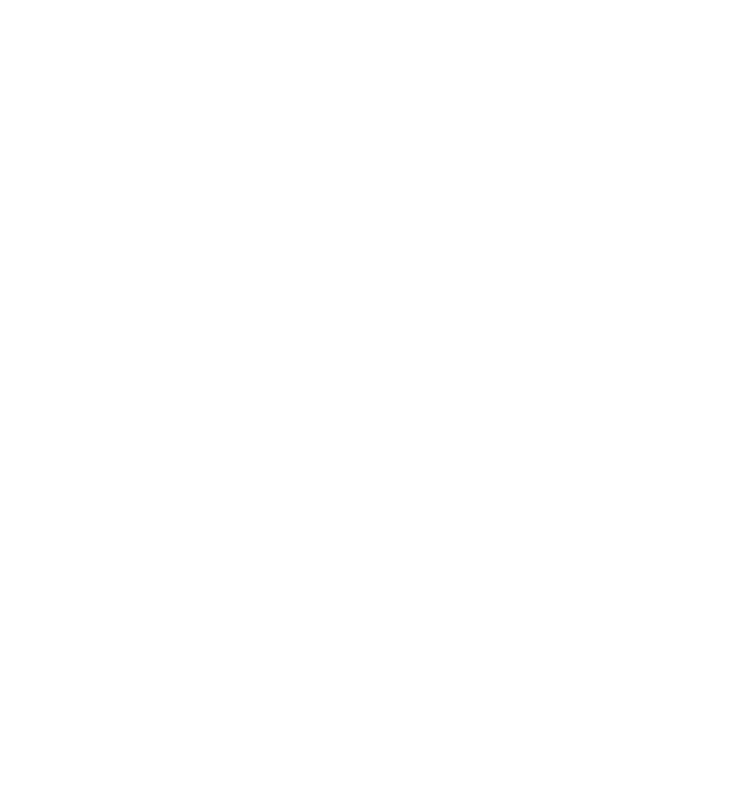
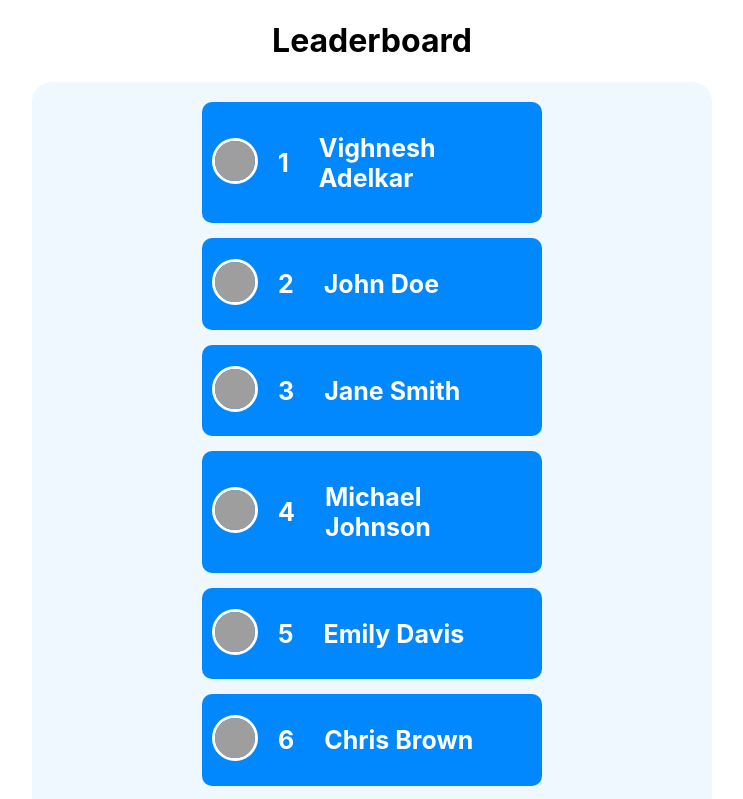
Before and after one commit to vighneshadelkar/SIH-HACKATHON-MERN, a React (Create React App) app in the folder client/: page /leaderboard in a window 1280 px wide. Before the commit this address had no page. Shown: the top 799 px of the page, without its empty margins (268-1011 px from the left). Built offline with nearby package versions, Linux system fonts and the light colour scheme; grey boxes are pictures that could not be loaded; a web font is replaced by a local one.

Commit message:
added leaderboard page

```diff
--- a/client/src/App.js
+++ b/client/src/App.js
@@ -11,6 +11,7 @@
 import Chat from "./pages/Chat/Chat";
 import Videos from "./pages/Videospg/Videos";
 import Signup from "./pages/Login/Signup";
+import Leaderboard from "./pages/Leaderboard/Leaderboard";
 
 function App() {
   useEffect(() => {
@@ -30,6 +31,7 @@
             <Route exact path="/chat" element={<Chat />}></Route>
             <Route exact path="/videos" element={<Videos />}></Route>
             <Route exact path="/signup" element={<Signup />}></Route>
+            <Route exact path="/leaderboard" element={<Leaderboard />}></Route>
           </Routes>
         </BrowserRouter>
       </div>
--- a/client/src/components/Messages/Messages.css
+++ b/client/src/components/Messages/Messages.css
@@ -62,6 +62,7 @@
     width: 40px;
     height: 40px;
     border-radius: 50%;
+    border: 3px solid white;
 }
 
 .chat-own{
--- /dev/null
+++ b/client/src/pages/Leaderboard/Leaderboard.css
@@ -0,0 +1,57 @@
+.ldContainer{
+    width: 100%;
+}
+
+.ldWrapper{
+    width: 100%;
+    display: flex;
+    flex-direction: column;
+    justify-content: center;
+    align-items: center;
+}
+
+.ldList {
+    list-style-type: none;
+    padding: 20px;
+    border-radius: 20px;
+    display: flex;
+    flex-direction: column;
+    align-items: center;
+    justify-content: center;
+    width: 50%;
+    gap: 10px;
+    background-color: aliceblue;
+  }
+
+  .heading{
+    list-style-type: none;
+    padding: 20px;
+    border-radius: 20px;
+    display: flex;
+    width: 50%;
+    gap: 10px;
+    background-color: aliceblue;
+  }
+
+  .ldItem {
+    width: 50%;
+    margin-bottom: 5px;
+    padding: 10px;
+    background-color: rgb(1, 136, 255);
+    border-radius: 10px;
+    display: flex;
+    gap: 20px;
+    align-items: center;
+    color: white;
+  }
+
+  .rank {
+    font-weight: bold;
+    margin-right: 10px;
+    font-size: 25px;
+
+  }
+
+  .playerName {
+    font-size: 25px;
+  }
--- /dev/null
+++ b/client/src/pages/Leaderboard/Leaderboard.jsx
@@ -0,0 +1,40 @@
+import React from "react";
+import "./Leaderboard.css";
+import Person1 from "../../images/person1.jpg"
+
+export default function Leaderboard() {
+  const players = [
+    "Vighnesh Adelkar",
+    "John Doe",
+    "Jane Smith",
+    "Michael Johnson",
+    "Emily Davis",
+    "Chris Brown",
+    "Sarah Wilson",
+    "David Lee",
+  ];
+
+  return (
+    <div className="ldContainer">
+      <div className="ldWrapper">
+        <h1>Leaderboard</h1>
+        <div className="ldList">
+          {/* <div className="heading">
+            <h2 className="rank">Rank</h2>
+            <h2 className="playerName">Players</h2>
+          </div> */}
+
+          {players.map((player, index) => (
+            <div key={index} className="ldItem">
+                <div className="profImgDiv">
+                    <img src={Person1} alt="" className="profImg" />
+                  </div>
+              <h2 className="rank">{index + 1}</h2>
+              <h2 className="playerName">{player}</h2>
+            </div>
+          ))}
+        </div>
+      </div>
+    </div>
+  );
+}
```
